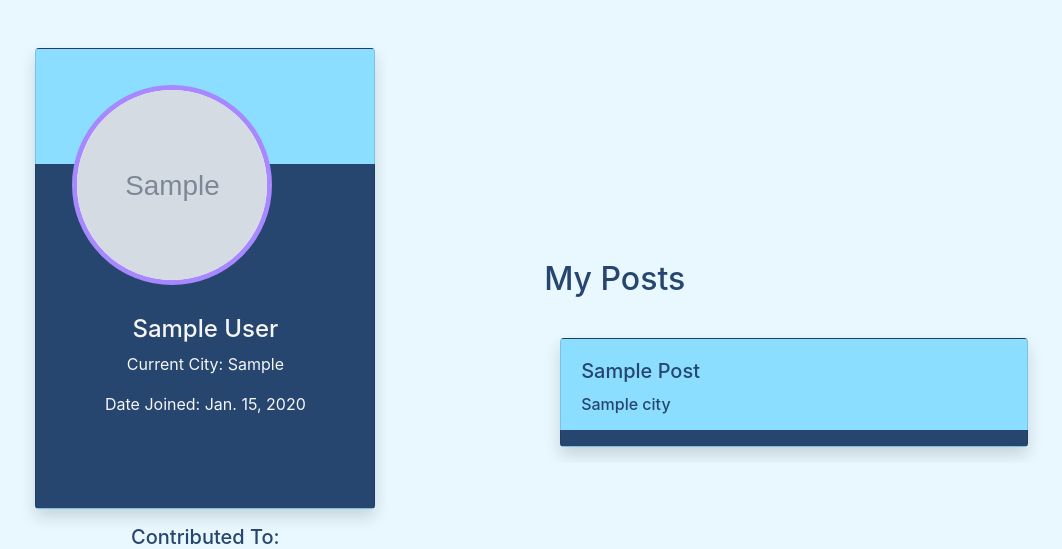
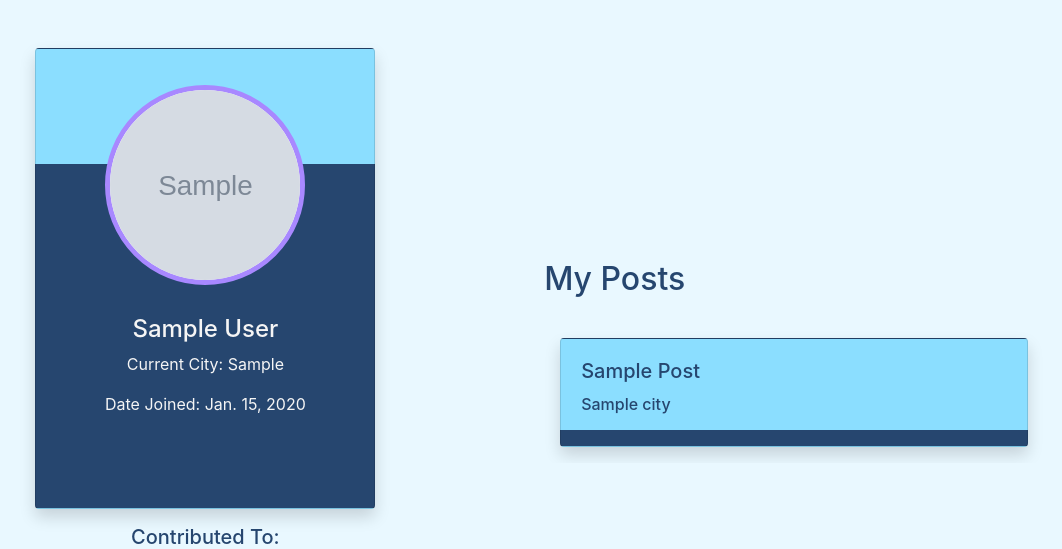
Before and after one commit to ncbentley/wayfarer, a Django app: a page that uses main_app/templates/registration/profile.html in a window 1280 px wide. Shown: the part 79-628 px from the top of the page, without its empty margins (134-1196 px from the left). Run offline with Django 3.2, Linux system fonts and the light colour scheme; tables that the repository leaves empty hold one stand-in row (values such as "Sample post"); grey boxes marked "Sample" are stand-in pictures; some libraries are stand-ins or nearby versions.

Commit message:
see more in comment and center public profile

```diff
--- a/main_app/templates/cities/comments.html
+++ b/main_app/templates/cities/comments.html
@@ -48,5 +48,7 @@
     {% endfor %}
 </div>
 
+<script src="{% static 'styles/post.js' %}"></script>
+
 
 {% endblock %}
--- a/main_app/templates/registration/profile.html
+++ b/main_app/templates/registration/profile.html
@@ -31,7 +31,7 @@
                                         </button>
                                     {% else %}
                                         <div class="image-container">
-                                            <img class="profile-pic rounded-circle" src="{% static '' %}{{view_user.image}}"
+                                            <img class="profile-pic rounded-circle mx-auto" src="{% static '' %}{{view_user.image}}"
                                                 alt="Profile Picture">
                                         </div>
                                     {% endif %}
```
